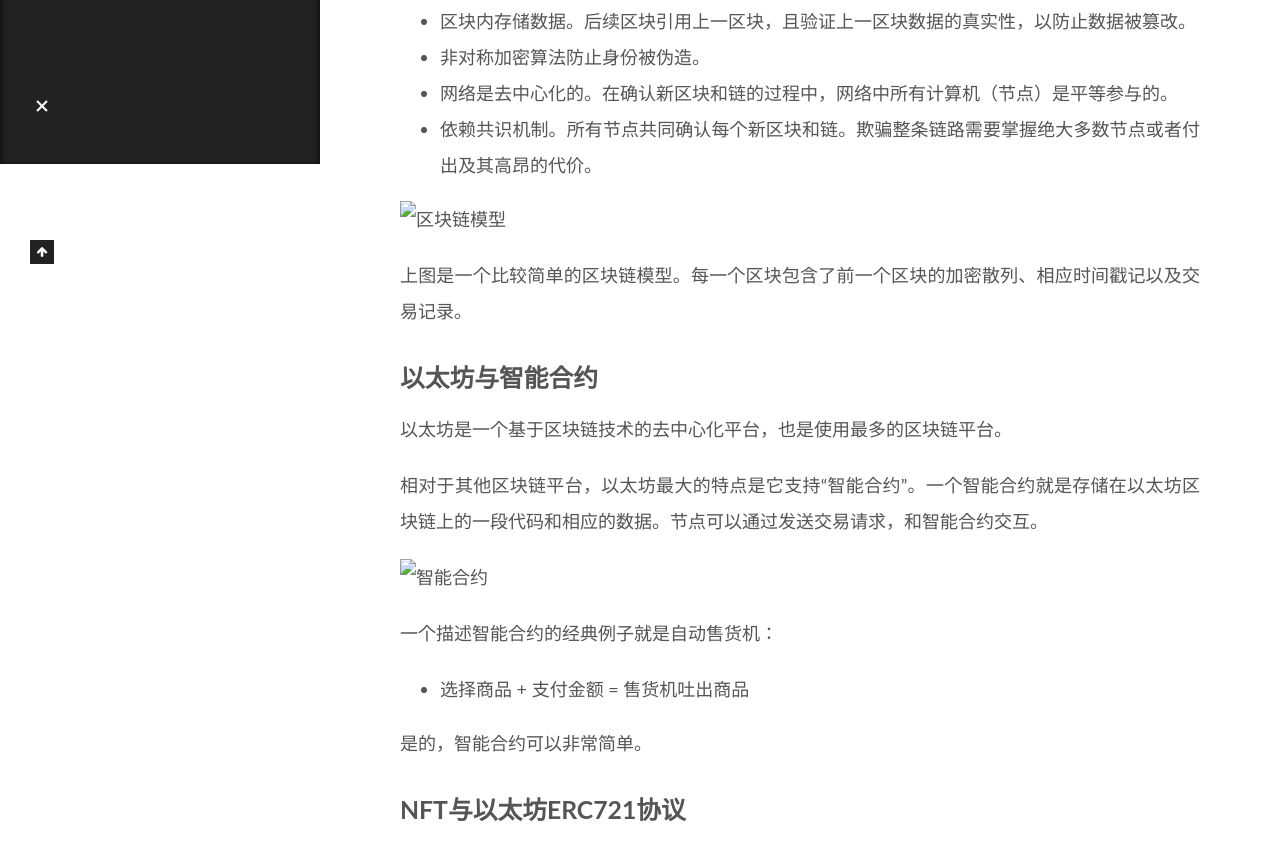
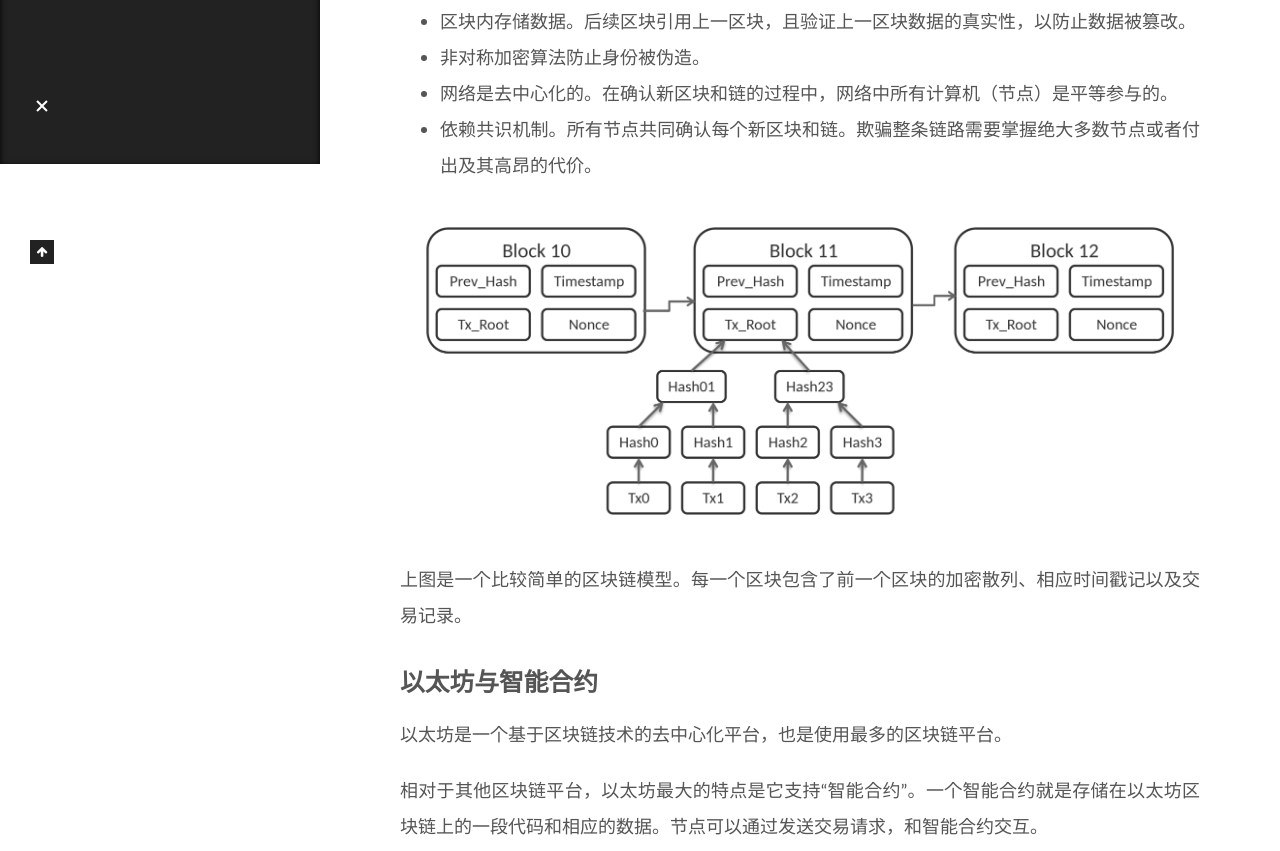
Before and after one commit to AChaoZJU/AChaoZJU.github.io, a plain HTML site: page 2022/12/03/bitcoin/index.html in a window 1280 px wide. Shown: the part 636-1487 px from the top of the page. Drawn offline with Linux system fonts and the light colour scheme; some packages are replaced by stand-ins of ours; a script that the page names is missing; files whose address does not match are found by name.

Commit message:
Site updated: 2022-12-03 17:34:35

```diff
--- a/2022/12/03/bitcoin/index.html
+++ b/2022/12/03/bitcoin/index.html
@@ -27,8 +27,8 @@
 <meta property="og:site_name" content="记录AChao成长的地方">
 <meta property="og:description" content="NFT的全称是Non-fungible token，是一种基于以太坊区块链的“非同质化代币”。 区块链作为NFT技术基础的区块链涵盖的内容过于广泛，我们很难用一句话来定义它。我们认为，它涵盖了如下要素：  区块内存储数据。后续区块引用上一区块，且验证上一区块数据的真实性，以防止数据被篡改。 非对称加密算法防止身份被伪造。 网络是去中心化的。在确认新区块和链的过程中，网络中所有计算机（节点）是平等参">
 <meta property="og:locale" content="en_US">
-<meta property="og:image" content="http://example.com/2022/12/03/images/nft/1.png">
-<meta property="og:image" content="http://example.com/2022/12/03/images/nft/2.png">
+<meta property="og:image" content="http://example.com/images/nft/1.png">
+<meta property="og:image" content="http://example.com/images/nft/2.png">
 <meta property="og:image" content="http://example.com/2022/12/03/images/nft/3.png">
 <meta property="og:image" content="http://example.com/2022/12/03/images/nft/4.0.png">
 <meta property="og:image" content="http://example.com/2022/12/03/images/nft/4.png">
@@ -40,10 +40,10 @@
 <meta property="og:image" content="http://example.com/2022/12/03/images/nft/10.png">
 <meta property="og:image" content="http://example.com/2022/12/03/images/nft/11.png">
 <meta property="article:published_time" content="2022-12-03T08:39:12.000Z">
-<meta property="article:modified_time" content="2022-12-03T09:25:03.343Z">
+<meta property="article:modified_time" content="2022-12-03T09:34:26.067Z">
 <meta property="article:author" content="AChao">
 <meta name="twitter:card" content="summary">
-<meta name="twitter:image" content="http://example.com/2022/12/03/images/nft/1.png">
+<meta name="twitter:image" content="http://example.com/images/nft/1.png">
 
 <link rel="canonical" href="http://example.com/2022/12/03/bitcoin/">
 
@@ -187,7 +187,7 @@
               <span class="post-meta-item-text">Posted on</span>
 
 
-              <time title="Created: 2022-12-03 16:39:12 / Modified: 17:25:03" itemprop="dateCreated datePublished" datetime="2022-12-03T16:39:12+08:00">2022-12-03</time>
+              <time title="Created: 2022-12-03 16:39:12 / Modified: 17:34:26" itemprop="dateCreated datePublished" datetime="2022-12-03T16:39:12+08:00">2022-12-03</time>
             </span>
 
 
@@ -209,11 +209,11 @@
 <li>网络是去中心化的。在确认新区块和链的过程中，网络中所有计算机（节点）是平等参与的。</li>
 <li>依赖共识机制。所有节点共同确认每个新区块和链。欺骗整条链路需要掌握绝大多数节点或者付出及其高昂的代价。</li>
 </ul>
-<p><img src="images/../../images/nft/1.png" alt="区块链模型"></p>
+<p><img src="/images/nft/1.png" alt="区块链模型"></p>
 <p>上图是一个比较简单的区块链模型。每一个区块包含了前一个区块的加密散列、相应时间戳记以及交易记录。</p>
 <h2 id="以太坊与智能合约"><a href="#以太坊与智能合约" class="headerlink" title="以太坊与智能合约"></a>以太坊与智能合约</h2><p>以太坊是一个基于区块链技术的去中心化平台，也是使用最多的区块链平台。</p>
 <p>相对于其他区块链平台，以太坊最大的特点是它支持“智能合约”。一个智能合约就是存储在以太坊区块链上的一段代码和相应的数据。节点可以通过发送交易请求，和智能合约交互。</p>
-<p><img src="images/../../images/nft/2.png" alt="智能合约"></p>
+<p><img src="/images/nft/2.png" alt="智能合约"></p>
 <p>一个描述智能合约的经典例子就是自动售货机：</p>
 <ul>
 <li>选择商品 + 支付金额 = 售货机吐出商品</li>
```
Also changed, not shown: index.html (+3 -3 lines).
